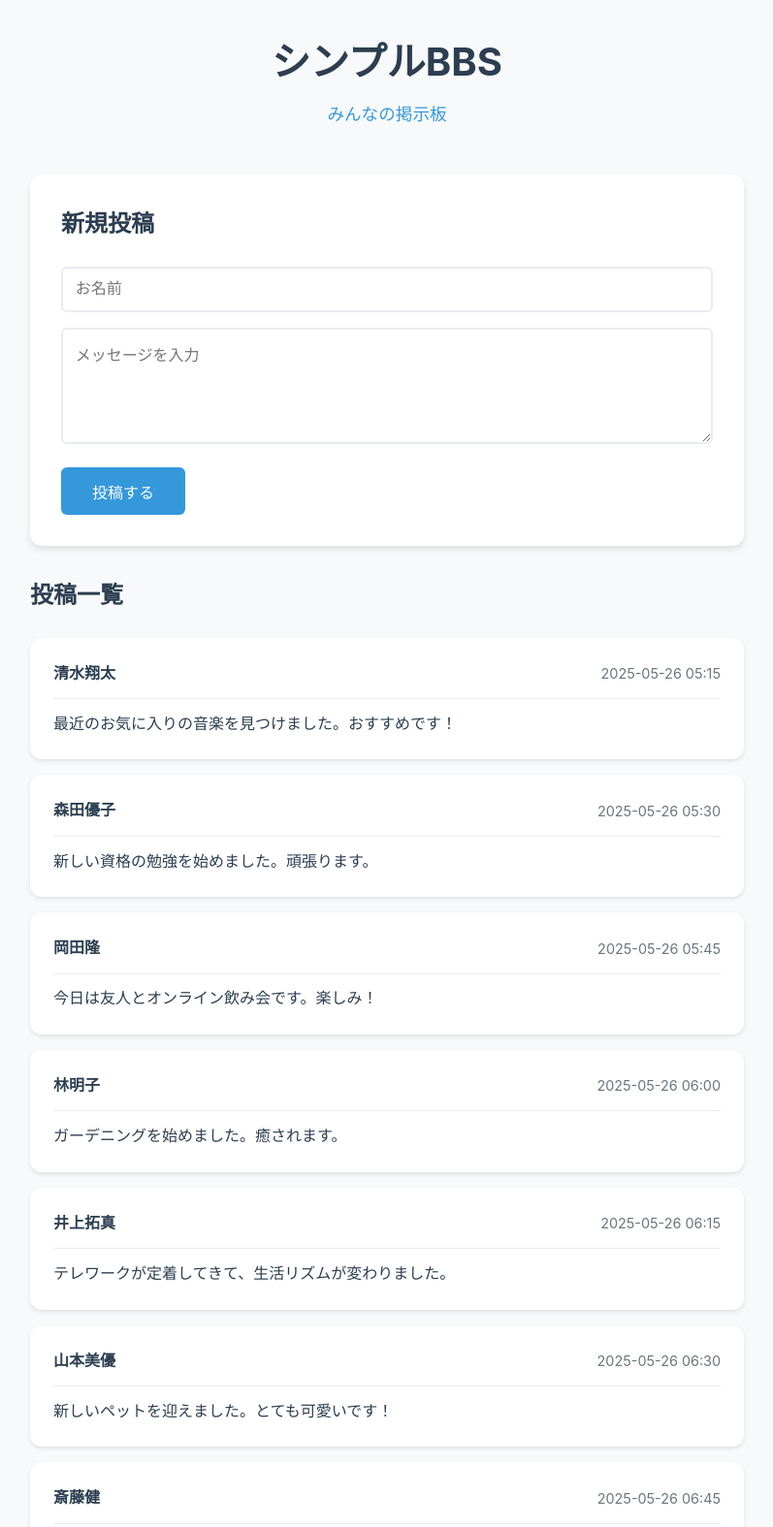
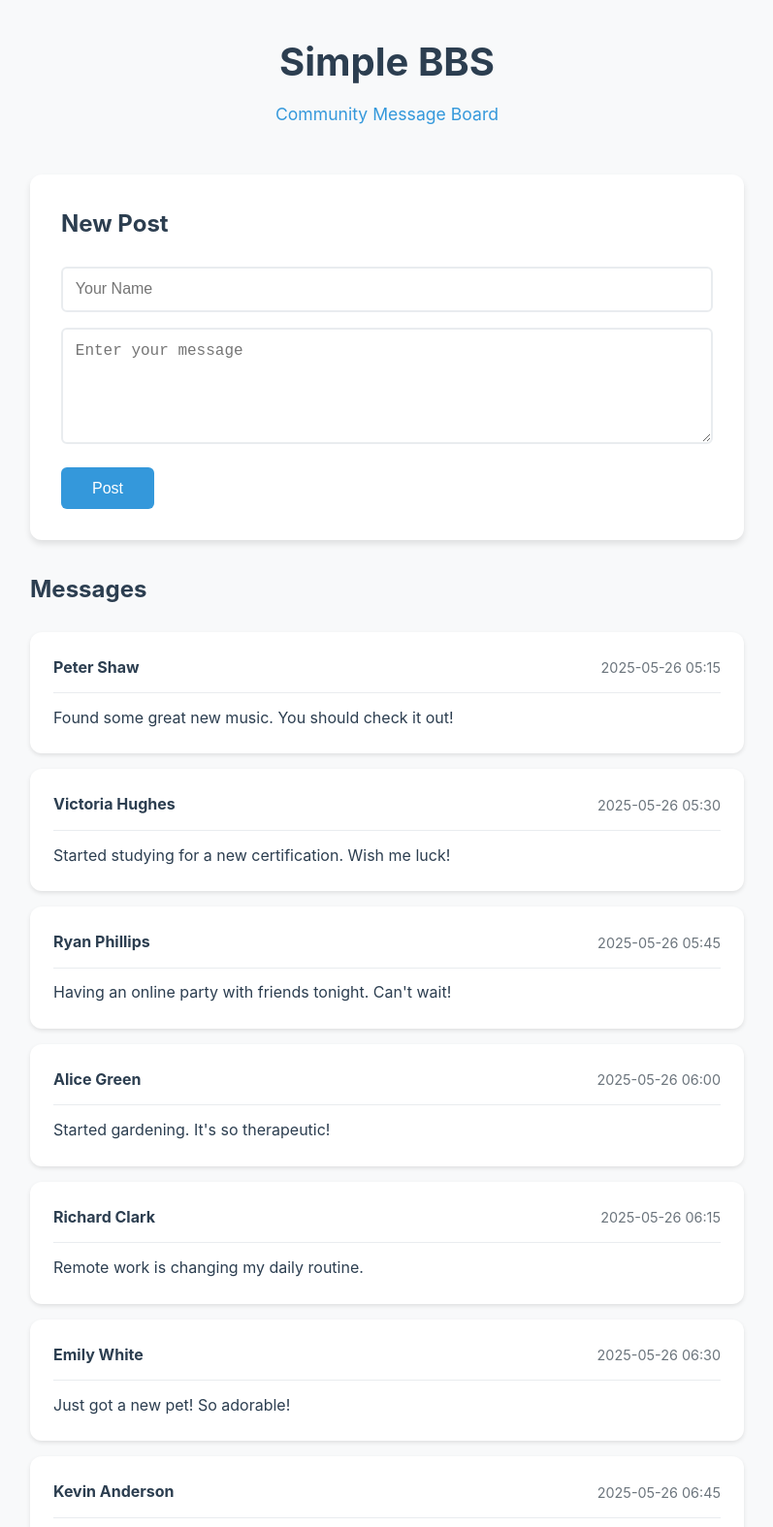
Before and after one commit to izag8216/bbs, a plain HTML site: page index.html in a window 1280 px wide. Shown: the top 1575 px of the page at 97% size, without its empty margins (241-1038 px from the left). Drawn offline with Linux system fonts and the light colour scheme.

Commit message:
Translated to English in the site

```diff
--- a/app.js
+++ b/app.js
@@ -2,28 +2,28 @@ document.addEventListener('DOMContentLoaded', () => {
     const messageForm = document.getElementById('messageForm');
     const messageList = document.getElementById('messageList');
 
-    // ダミーデータの生成
+    // Generate dummy data
     const dummyData = [
-        { name: "田中さくら", message: "はじめまして！このBBSを見つけてうれしいです。", timestamp: "2025-05-26 10:00" },
-        { name: "山田太郎", message: "今日は素晴らしい天気ですね。散歩に行ってきました。", timestamp: "2025-05-26 09:45" },
-        { name: "鈴木健一", message: "新しい料理のレシピを試してみました。とても美味しくできました！", timestamp: "2025-05-26 09:30" },
-        { name: "佐藤美咲", message: "週末に観た映画がとても良かったです。おすすめです。", timestamp: "2025-05-26 09:15" },
-        { name: "高橋翔太", message: "最近始めたジョギング、良い習慣になってきました。", timestamp: "2025-05-26 09:00" },
-        { name: "伊藤花子", message: "新しい本を読み始めました。面白いのでおすすめです！", timestamp: "2025-05-26 08:45" },
-        { name: "渡辺優", message: "今週末のイベント、楽しみにしています。", timestamp: "2025-05-26 08:30" },
-        { name: "小林大輔", message: "庭の花が綺麗に咲きました。春が来ましたね。", timestamp: "2025-05-26 08:15" },
-        { name: "中村愛", message: "新しいカフェを見つけました。居心地が良くておすすめです。", timestamp: "2025-05-26 08:00" },
-        { name: "加藤正樹", message: "プログラミングの勉強を始めました。頑張ります！", timestamp: "2025-05-26 07:45" },
-        { name: "吉田純子", message: "朝ヨガを始めてから、一日が充実しています。", timestamp: "2025-05-26 07:30" },
-        { name: "木村達也", message: "新しい趣味として写真撮影を始めました。", timestamp: "2025-05-26 07:15" },
-        { name: "松本さやか", message: "手作りパンにハマっています。次は何を作ろうかな。", timestamp: "2025-05-26 07:00" },
-        { name: "斎藤健", message: "久しぶりに実家に帰りました。懐かしい場所です。", timestamp: "2025-05-26 06:45" },
-        { name: "山本美優", message: "新しいペットを迎えました。とても可愛いです！", timestamp: "2025-05-26 06:30" },
-        { name: "井上拓真", message: "テレワークが定着してきて、生活リズムが変わりました。", timestamp: "2025-05-26 06:15" },
-        { name: "林明子", message: "ガーデニングを始めました。癒されます。", timestamp: "2025-05-26 06:00" },
-        { name: "岡田隆", message: "今日は友人とオンライン飲み会です。楽しみ！", timestamp: "2025-05-26 05:45" },
-        { name: "森田優子", message: "新しい資格の勉強を始めました。頑張ります。", timestamp: "2025-05-26 05:30" },
-        { name: "清水翔太", message: "最近のお気に入りの音楽を見つけました。おすすめです！", timestamp: "2025-05-26 05:15" }
+        { name: "Sarah Parker", message: "Hello! So happy to find this BBS.", timestamp: "2025-05-26 10:00" },
+        { name: "Thomas Wilson", message: "Beautiful weather today! Went for a nice walk.", timestamp: "2025-05-26 09:45" },
+        { name: "Ken Mitchell", message: "Tried a new recipe today. Turned out great!", timestamp: "2025-05-26 09:30" },
+        { name: "Michelle Lee", message: "Watched an amazing movie this weekend. Highly recommend!", timestamp: "2025-05-26 09:15" },
+        { name: "James Cooper", message: "Started jogging recently. Becoming a good habit.", timestamp: "2025-05-26 09:00" },
+        { name: "Hannah Brown", message: "Started reading a new book. It's fascinating!", timestamp: "2025-05-26 08:45" },
+        { name: "Oliver Chen", message: "Looking forward to this weekend's event!", timestamp: "2025-05-26 08:30" },
+        { name: "David Thompson", message: "The flowers in my garden are blooming beautifully. Spring is here!", timestamp: "2025-05-26 08:15" },
+        { name: "Emma Davis", message: "Found a great new café. Love the atmosphere!", timestamp: "2025-05-26 08:00" },
+        { name: "Michael Kim", message: "Started learning programming. Excited about it!", timestamp: "2025-05-26 07:45" },
+        { name: "Julia Roberts", message: "Morning yoga has been making my days so much better.", timestamp: "2025-05-26 07:30" },
+        { name: "Daniel Taylor", message: "Picked up photography as a new hobby.", timestamp: "2025-05-26 07:15" },
+        { name: "Sophie Martin", message: "Got into baking bread. What should I make next?", timestamp: "2025-05-26 07:00" },
+        { name: "Kevin Anderson", message: "Visited my hometown after a long time. Nostalgic!", timestamp: "2025-05-26 06:45" },
+        { name: "Emily White", message: "Just got a new pet! So adorable!", timestamp: "2025-05-26 06:30" },
+        { name: "Richard Clark", message: "Remote work is changing my daily routine.", timestamp: "2025-05-26 06:15" },
+        { name: "Alice Green", message: "Started gardening. It's so therapeutic!", timestamp: "2025-05-26 06:00" },
+        { name: "Ryan Phillips", message: "Having an online party with friends tonight. Can't wait!", timestamp: "2025-05-26 05:45" },
+        { name: "Victoria Hughes", message: "Started studying for a new certification. Wish me luck!", timestamp: "2025-05-26 05:30" },
+        { name: "Peter Shaw", message: "Found some great new music. You should check it out!", timestamp: "2025-05-26 05:15" }
     ];
 
     // メッセージカードの生成関数
--- a/index.html
+++ b/index.html
@@ -3,38 +3,38 @@
 <head>
     <meta charset="UTF-8">
     <meta name="viewport" content="width=device-width, initial-scale=1.0">
-    <title>シンプルBBS</title>
+    <title>Simple BBS</title>
     <link rel="stylesheet" href="style.css">
 </head>
 <body>
     <div class="container">
         <header>
-            <h1>シンプルBBS</h1>
-            <p class="subtitle">みんなの掲示板</p>
+            <h1>Simple BBS</h1>
+            <p class="subtitle">Community Message Board</p>
         </header>
 
         <main>
             <section class="post-form">
-                <h2>新規投稿</h2>
+                <h2>New Post</h2>
                 <form id="messageForm">
                     <div class="form-group">
-                        <input type="text" id="name" placeholder="お名前" required>
+                        <input type="text" id="name" placeholder="Your Name" required>
                     </div>
                     <div class="form-group">
-                        <textarea id="message" placeholder="メッセージを入力" required></textarea>
+                        <textarea id="message" placeholder="Enter your message" required></textarea>
                     </div>
-                    <button type="submit">投稿する</button>
+                    <button type="submit">Post</button>
                 </form>
             </section>
 
             <section class="messages">
-                <h2>投稿一覧</h2>
+                <h2>Messages</h2>
                 <div id="messageList"></div>
             </section>
         </main>
 
         <footer>
-            <p>&copy; 2025 シンプルBBS</p>
+            <p>&copy; 2025 Simple BBS</p>
         </footer>
     </div>
     <script src="app.js"></script>
```
